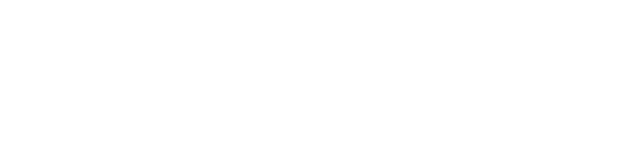
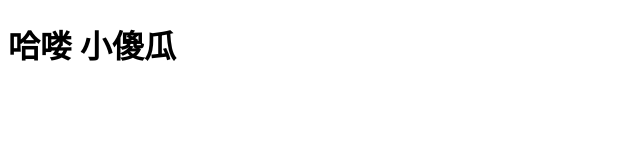
Before and after one commit to mcjiajun/mcjiajun.github.io, a website: page index.html in a window 1280 px wide. Shown: the whole page, without its empty margins (0-640 px from the left). Drawn offline with Linux system fonts and the light colour scheme.

Commit message:
新的html

```diff
--- a/index.html
+++ b/index.html
@@ -3,7 +3,11 @@
 	<head>
 		<meta charset="UTF-8">
 		<title></title>
+		<style type="text/css">
+
+		</style>
 	</head>
 	<body>
+		<h1>哈喽 小傻瓜</h1>
 	</body>
 </html>
```
